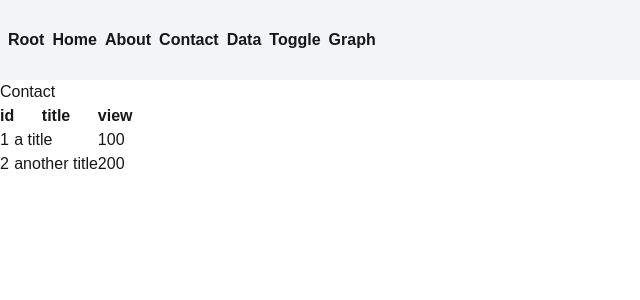
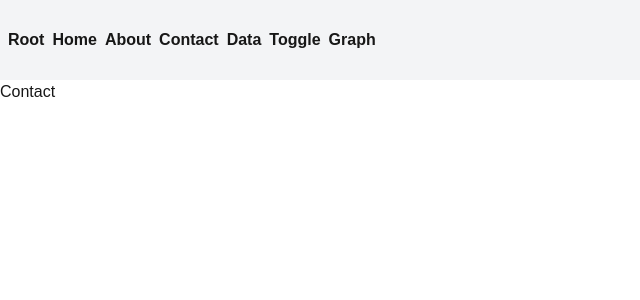
Before and after one commit to cepiyoga/testNexJs, a Next.js app: page /main/contact in a window 1280 px wide. Shown: the top 300 px of the page, without its empty margins (0-640 px from the left). Built offline with nearby package versions, Linux system fonts and the light colour scheme; data requests are answered from the project's data file.

Commit message:
Update Sekali

```diff
--- a/app/main/contact/page.js
+++ b/app/main/contact/page.js
@@ -1,37 +1,7 @@
-export const metadata = {
-    title: "Contact",
-}
-
-export default async function Contact() {
-    const response = await fetch("http://localhost:3001/posts");
-    const posts = await response.json();
-    console.log(posts);
+export default function ContactPage() {
     return (
         <>
-            <div>
-                <div>Contact</div>
-                <table>
-                    <thead>
-                    <tr>
-                        <th>id</th>
-                        <th>title</th>
-                        <th>view</th>
-                    </tr>
-                    </thead>
-                    <tbody>
-                    {posts.map((post, index) => (
-                        <tr key={index}>
-                            <td>{post.id}</td>
-                            <td>{post.title}</td>
-                            <td>{post.views}</td>
-
-                        </tr>
-
-                    ))}
-                    </tbody>
-                </table>
-
-            </div>
+            <h1>Contact</h1>
         </>
     )
 }
```
